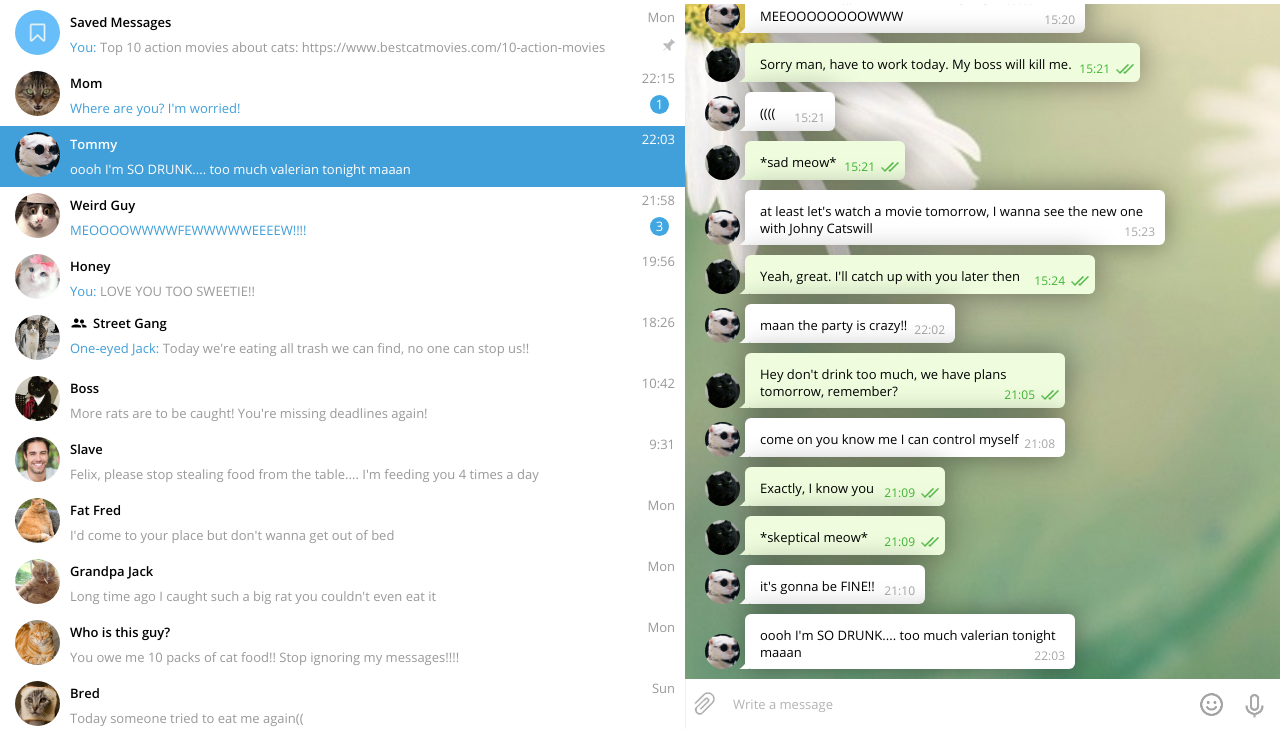
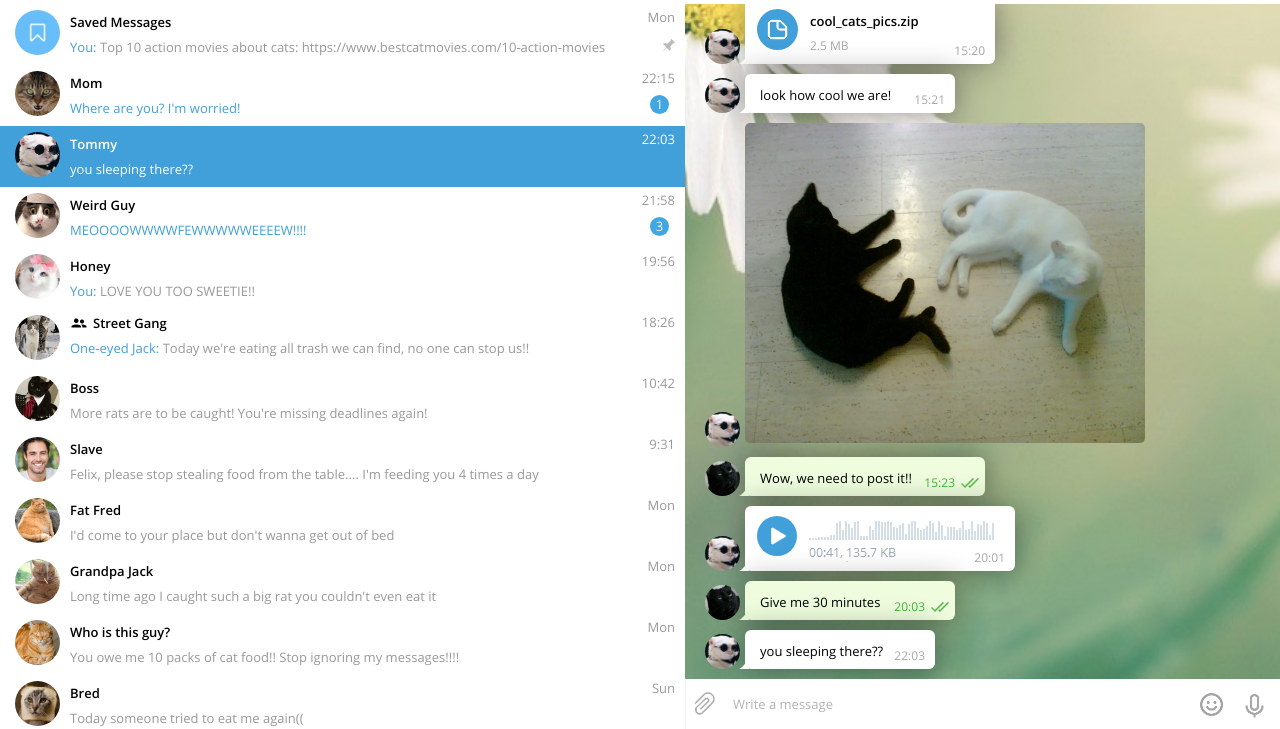
Before and after one commit to elizabeth-zag/cat-telegram-desktop, a plain HTML site: page index.html in a window 1280 px wide. Shown: the part 71-800 px from the top of the page. Drawn offline with Linux system fonts and the light colour scheme.

Commit message:
Different message type added

```diff
--- a/index.html
+++ b/index.html
@@ -61,7 +61,8 @@
             <h3 class="popup-menu__list-option">Calls</h3>
           </li>
           <li class="popup-menu__list-item">
-            <img src="img/icons/menu_settings.png" class="popup-menu__list-icon">
+            <img src="img/icons/menu_settings.png"
+              class="popup-menu__list-icon">
             <h3 class="popup-menu__list-option">Settings</h3>
           </li>
           <li class="popup-menu__list-item">
@@ -130,11 +131,8 @@
                 src="img/users/tommy.jpeg">
               <div class="chat-list__message-container">
                 <h3 class="chat-list__name">Tommy</h3>
-                <p class="chat-list__message chat-list__message_selected"> oooh
-                  I'm SO
-                  DRUNK.... too much
-                  valerian tonight
-                  maaan</p>
+                <p class="chat-list__message chat-list__message_selected">you
+                  sleeping there??</p>
               </div>
               <div class="chat-list__date chat-list__date_selected">22:03</div>
             </a>
@@ -326,10 +324,9 @@
         </div>
         <div class="chat-window__date">July 21</div>
         <div class="message">
-          <img class="message__pic" src="img/users/tommy.jpeg">
-          <div class="message__message-box message-box-3">
-            <p class="message__text">HEY MAAAAN!!! WANNA PARTY TONIGHT?????
-              MEEOOOOOOOOWWW</p>
+          <a href="#"><img class="message__pic" src="img/users/tommy.jpeg"></a>
+          <div class="message__message-box message-box-1">
+            <p class="message__text">I found some old pictures</p>
             <svg class="message__svg">
               <polygon points="0,28 2,28 3,28 5,27 6,26 7,25 8,24 13,18 13,28"
                 fill="#fff"></polygon>
@@ -338,22 +335,23 @@
           </div>
         </div>
         <div class="message">
-          <img class="message__pic" src="img/users/felix.jpg">
-          <div class="message__message-box message-box-4">
-            <p class="message__text">Sorry man, have to work today. My boss will
-              kill me.</p>
+          <a href="#"><img class="message__pic" src="img/users/tommy.jpeg"></a>
+          <div class="message__message-box message-box-2"><a href="#">
+              <img class="message__icon-media" src="img/icons/media.png">
+              <h3 class="message__file">cool_cats_pics.zip</h3>
+              <p class="message__file-size">2.5 MB</p>
               <svg class="message__svg">
                 <polygon points="0,28 2,28 3,28 5,27 6,26 7,25 8,24 13,18 13,28"
-                fill="#effdde"></polygon>
+                  fill="#fff"></polygon>
               </svg>
-            <div class="message__time">15:21</div>
-            <img class="message__received" src="img/icons/received.png" width="18">
+              <div class="message__time_other">15:20</div></a>
           </div>
+
         </div>
         <div class="message">
-          <img class="message__pic" src="img/users/tommy.jpeg">
-          <div class="message__message-box message-box-5">
-            <p class="message__text">((((</p>
+          <a href="#"><img class="message__pic" src="img/users/tommy.jpeg"></a>
+          <div class="message__message-box message-box-3">
+            <p class="message__text">look how cool we are!</p>
             <svg class="message__svg">
               <polygon points="0,28 2,28 3,28 5,27 6,26 7,25 8,24 13,18 13,28"
                 fill="#fff"></polygon>
@@ -362,122 +360,54 @@
           </div>
         </div>
         <div class="message">
-          <img class="message__pic" src="img/users/felix.jpg">
-          <div class="message__message-box message-box-6">
-            <p class="message__text">*sad meow*</p>
+          <a href="#"><img class="message__pic" src="img/users/tommy.jpeg"></a>
+          <a href="#"><img class="message__img"
+              src="img/users/felix_and_tommy.jpg"></a>
+        </div>
+        <div class="message">
+          <a href="#"><img class="message__pic" src="img/users/felix.jpg"></a>
+          <div class="message__message-box message-box-4">
+            <p class="message__text">Wow, we need to post it!!</p>
             <svg class="message__svg">
               <polygon points="0,28 2,28 3,28 5,27 6,26 7,25 8,24 13,18 13,28"
                 fill="#effdde"></polygon>
             </svg>
-            <div class="message__time">15:21</div>
-            <img class="message__received" src="img/icons/received.png" width="18">
+            <div class="message__time">15:23</div>
+            <img class="message__received" src="img/icons/received.png"
+              width="18">
           </div>
         </div>
         <div class="message">
-          <img class="message__pic" src="img/users/tommy.jpeg">
-          <div class="message__message-box message-box-7">
-            <p class="message__text">at least let's watch a movie tomorrow, I
-              wanna see the new one with Johny Catswill</p>
+          <a href="#"><img class="message__pic" src="img/users/tommy.jpeg"></a>
+          <div class="message__message-box message-box-5"><a href="#">
+              <img class="message__icon-play" src="img/icons/play.png">
+              <img class="message__voice" src="img/icons/voice_message.png">
               <svg class="message__svg">
                 <polygon points="0,28 2,28 3,28 5,27 6,26 7,25 8,24 13,18 13,28"
                   fill="#fff"></polygon>
               </svg>
-            <div class="message__time_other">15:23</div>
+              <div class="message__time_other">20:01</div></a>
           </div>
         </div>
         <div class="message">
-          <img class="message__pic" src="img/users/felix.jpg">
-          <div class="message__message-box message-box-8">
-            <p class="message__text">Yeah, great. I'll catch up with you later
-              then </p>
+          <a href="#"><img class="message__pic" src="img/users/felix.jpg"></a>
+          <div class="message__message-box message-box-6">
+            <p class="message__text">Give me 30 minutes</p>
             <svg class="message__svg">
               <polygon points="0,28 2,28 3,28 5,27 6,26 7,25 8,24 13,18 13,28"
                 fill="#effdde"></polygon>
             </svg>
-            <div class="message__time">15:24</div>
-            <img class="message__received" src="img/icons/received.png" width="18">
-          </div>
-        </div>
-        <div class="message">
-          <img class="message__pic" src="img/users/tommy.jpeg">
-          <div class="message__message-box message-box-9">
-            <p class="message__text">maan the party is crazy!!</p>
-            <svg class="message__svg">
-              <polygon points="0,28 2,28 3,28 5,27 6,26 7,25 8,24 13,18 13,28"
-                fill="#fff"></polygon>
-            </svg>
-            <div class="message__time_other">22:02</div>
-          </div>
-        </div>
-        <div class="message">
-          <img class="message__pic" src="img/users/felix.jpg">
-          <div class="message__message-box message-box-10">
-            <p class="message__text">Hey don't drink too much, we have plans
-              tomorrow, remember?</p>
-            <svg class="message__svg">
-              <polygon points="0,28 2,28 3,28 5,27 6,26 7,25 8,24 13,18 13,28"
-                fill="#effdde"></polygon>
-            </svg>
-            <div class="message__time">21:05</div>
-            <img class="message__received" src="img/icons/received.png" width="18">
-          </div>
-        </div>
-        <div class="message">
-          <img class="message__pic" src="img/users/tommy.jpeg">
-          <div class="message__message-box message-box-11">
-            <p class="message__text">come on you know me I can control myself</p>
-            <svg class="message__svg">
-              <polygon points="0,28 2,28 3,28 5,27 6,26 7,25 8,24 13,18 13,28"
-                fill="#fff"></polygon>
-            </svg>
-            <div class="message__time_other">21:08</div>
-          </div>
-        </div>
-        <div class="message">
-          <img class="message__pic" src="img/users/felix.jpg">
-          <div class="message__message-box message-box-12">
-            <p class="message__text">Exactly, I know you</p>
-            <svg class="message__svg">
-              <polygon points="0,28 2,28 3,28 5,27 6,26 7,25 8,24 13,18 13,28"
-                fill="#effdde"></polygon>
-            </svg>
-            <div class="message__time">21:09</div>
-            <img class="message__received" src="img/icons/received.png" width="18">
-          </div>
-        </div>
-        <div class="message">
-          <img class="message__pic" src="img/users/felix.jpg">
-          <div class="message__message-box message-box-13">
-            <p class="message__text">*skeptical meow*</p>
-            <svg class="message__svg">
-              <polygon points="0,28 2,28 3,28 5,27 6,26 7,25 8,24 13,18 13,28"
-                fill="#effdde"></polygon>
-            </svg>
-            <div class="message__time">21:09</div>
-            <img class="message__received" src="img/icons/received.png" width="18">
-          </div>
-        </div>
-        <div class="message">
-          <img class="message__pic" src="img/users/tommy.jpeg">
-          <div class="message__message-box message-box-14">
-            <p class="message__text">it's gonna be FINE!!</p>
-            <svg class="message__svg">
-              <polygon points="0,28 2,28 3,28 5,27 6,26 7,25 8,24 13,18 13,28"
-                fill="#fff"></polygon>
-            </svg>
-            <div class="message__time_other">21:10</div>
+            <div class="message__time">20:03</div>
+            <img class="message__received" src="img/icons/received.png"
+              width="18">
           </div>
         </div>
         <div class="message last-message">
-          <img class="message__pic" src="img/users/tommy.jpeg">
-          <div class="message__message-box message-box-15">
-            <p class="message__text">oooh I'm SO
-              DRUNK.... too much
-              valerian tonight
-              maaan</p>
+          <a href="#"><img class="message__pic" src="img/users/tommy.jpeg"></a>
+          <div class="message__message-box message-box-7">
+            <p class="message__text">you sleeping there??</p>
             <svg class="message__svg">
-              <polygon width="10" points="0,28 2,28 3,28 5,27 6,26 7,25 8,24
-                13,18 13,28"
+              <polygon points="0,28 2,28 3,28 5,27 6,26 7,25 8,24 13,18 13,28"
                 fill="#fff"></polygon>
             </svg>
             <div class="message__time_other">22:03</div>
--- a/style.css
+++ b/style.css
@@ -303,7 +303,7 @@ main {
   top: -10px;
 }
 
-.chat-list__chat:hover .chat-list__new{
+.chat-list__chat:hover .chat-list__new {
   background-color: #f1f1f1;
 }
 
@@ -430,11 +430,11 @@ main {
 .chat-window__date {
   background-color: rgba(0, 0, 0, 0.2);
   width: 60px;
-  height: 25px;
+  height: 27px;
   font-family: "Open Sans";
   color: #fff;
   font-size: 13px;
-  border-radius: 40%;
+  border-radius: 47%;
   position: relative;
   left: 230px;
   margin: 10px 0;
@@ -454,11 +454,52 @@ main {
   margin-bottom: 60px;
 }
 
+.message__img {
+  width: 400px;
+  margin-left: 40px;
+  border-radius: 5px;
+}
+
 .message__text {
   font-family: "Open Sans";
   line-height: 1.3;
   font-size: 13px;
   padding-left: 15px;
+}
+
+.message__icon-media {
+  background-color: #419fd9;
+  position: absolute;
+  border-radius: 50%;
+  width: 35px;
+  padding: 3px;
+  margin-top: 10px;
+  margin-left: 12px;
+}
+
+.message__icon-play {
+  background-color: #419fd9;
+  position: absolute;
+  border-radius: 50%;
+  width: 20px;
+  padding: 10px;
+  margin-top: 10px;
+  margin-left: 12px;
+}
+
+.message__file {
+  font-family: "Open Sans Semi-Bold";
+  font-size: 13px;
+  margin-left: 65px;
+  margin-top: 15px;
+}
+
+.message__file-size {
+  color: #a8a8a8;
+  font-family: "Open Sans";
+  font-size: 12px;
+  margin-left: 65px;
+  margin-top: -3px;
 }
 
 .message__time {
@@ -495,6 +536,12 @@ main {
   margin-right: 10px;
 }
 
+.message__voice {
+  position: relative;
+  top: 8px;
+  left: 60px;
+}
+
 .message__message-box {
   margin-left: 40px;
   position: relative;
@@ -503,93 +550,44 @@ main {
 }
 
 .message-box-1 {
-  width: 370px;
-  height: 55px;
+  width: 230px;
+  height: 39px;
   background-color: #fff;
 }
 
 .message-box-2 {
-  width: 260px;
-  height: 40px;
-  margin-bottom: -10px;
-  background-color: #effdde;
+  width: 250px;
+  height: 65px;
+  background-color: #fff;
 }
 
 .message-box-3 {
-  width: 340px;
-  height: 55px;
+  width: 210px;
+  height: 39px;
   background-color: #fff;
 }
 
 .message-box-4 {
-  width: 395px;
+  width: 240px;
   height: 39px;
   background-color: #effdde;
 }
 
 .message-box-5 {
-  width: 90px;
-  height: 39px;
+  width: 270px;
+  height: 65px;
   background-color: #fff;
 }
 
 .message-box-6 {
-  width: 160px;
+  width: 210px;
   height: 39px;
   background-color: #effdde;
 }
 
 .message-box-7 {
-  width: 420px;
-  height: 55px;
-  background-color: #fff;
-}
-
-.message-box-8 {
-  width: 350px;
+  width: 190px;
   height: 39px;
-  background-color: #effdde;
-}
-
-.message-box-9 {
-  width: 210px;
-  height: 39px;
-  background-color: #fff;
-}
-
-.message-box-10 {
-  width: 320px;
-  height: 55px;
-  background-color: #effdde;
-}
-
-.message-box-11 {
-  width: 320px;
-  height: 39px;
-  background-color: #fff;
-}
-
-.message-box-12 {
-  width: 200px;
-  height: 39px;
-  background-color: #effdde;
-}
-
-.message-box-13 {
-  width: 200px;
-  height: 39px;
-  background-color: #effdde;
-}
-
-.message-box-14 {
-  width: 180px;
-  height: 39px;
-  background-color: #fff;
-}
-
-.message-box-15 {
-  width: 330px;
-  height: 55px;
   background-color: #fff;
 }
 
```
Also changed, not shown: img/icons/media.png (added), img/icons/play.png (added), img/icons/voice_message.png (added), img/users/felix_and_tommy.jpg (added). Lines whose indentation alone changed are shown as unchanged.
